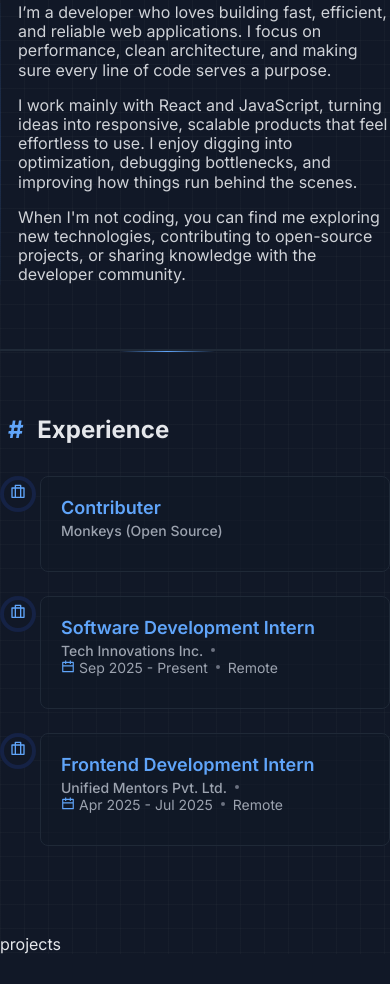
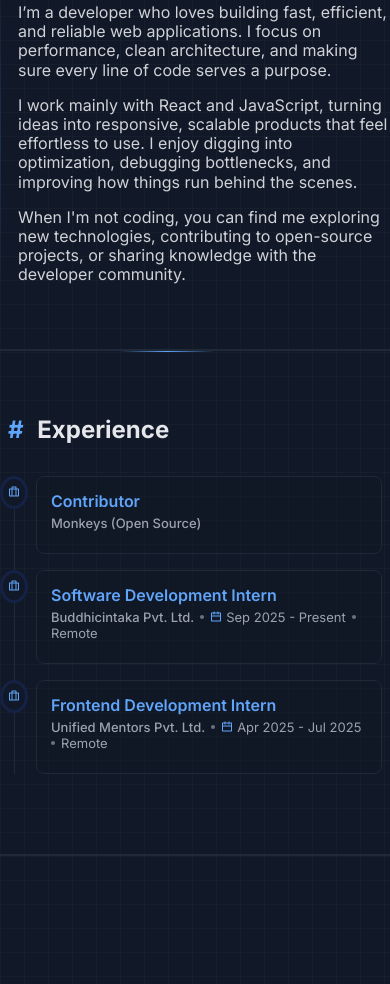
Before and after one commit to atul030702/dev-portfolio, a website built with Parcel: page index.html in a window 390 px wide. Shown: the part 776-1760 px from the top of the page. Before the commit the page ends 1730 px from the top, so only its background shows below. Built offline with nearby package versions, Linux system fonts and the light colour scheme.

Commit message:
fix: added responsiveness in the experience section

```diff
--- a/index.html
+++ b/index.html
@@ -85,7 +85,8 @@
                     </h2>
                     <div id="experience-content" class="experience-content-div"></div>
                 </section>
-                <section class="projects">projects</section>
+
+                <section id="project-section" class="project" aria-labelledby="projects"></section>
             </main>
             <footer></footer>
         </div>
--- a/src/modules/experience/experience.js
+++ b/src/modules/experience/experience.js
@@ -10,6 +10,7 @@ function experienceSection() {
 
     const experienceItemHTML = experienceData.map((exp) => {
         return `
+            <div class="vertical-bar"></div>
             <div class="experience-item">
                 <div class="icon-container">
                     ${briefcaseIcon}
--- a/src/modules/experience/index.css
+++ b/src/modules/experience/index.css
@@ -4,23 +4,26 @@
     --card-border-color: rgb(31, 41, 55);
 }
 
+.vertical-bar {
+    position: absolute;
+    left: 2.25rem;
+    top: 0;
+    bottom: 0;
+    width: 1px;
+    background-color: rgb(31, 41, 55);
+}
+
 .experience-item {
     position: relative;
-    padding-left: 2.5rem;
-    margin-bottom: 1.5rem;
-}
-
-@media (min-width: 640px) {
-    .experience-item {
-        padding-left: 3rem;
-    }
+    padding-left: 3.5rem;
+    margin-bottom: 2rem;
 }
 
 .icon-container {
     position: absolute;
     left: 0;
     top: 0;
-    padding: 4px 6px;
+    padding: 5px 7.5px;
     background: var(--bg-color);
     border: 4px solid rgba(30, 58, 138, 0.3);
     border-radius: 50%;
@@ -28,25 +31,26 @@
 }
 
 .icon-container svg {
-    height: 1rem;
-    width: 1rem;
+    height: 1.125rem;
+    width: 1.125rem;
 }
 
 .experience-card {
     --bg-color: rgba(17, 24, 39, 0.5);
     background: var(--bg-color);
-    padding: 1.25rem;
+    padding: 1.5rem;
     border-radius: 0.5rem;
     border: 1px solid var(--card-border-color);
     transition: box-shadow 0.3s ease;
+    margin-left: 0.5rem;
 }
 
 .experience-card:hover {
-    box-shadow: 0 4px 6px -1px rgba(0, 0, 0, 0.1), 0 2px 4px -1px rgba(0, 0, 0, 0.06);
+    box-shadow: 0 10px 15px -3px rgba(0, 0, 0, 0.1), 0 4px 6px -2px rgba(0, 0, 0, 0.05);
 }
 
 .experience-role {
-    font-size: 1.125rem;
+    font-size: 1.25rem;
     font-weight: 600;
     color: rgb(96, 165, 250);
     margin: 0;
@@ -56,8 +60,8 @@
     display: flex;
     flex-wrap: wrap;
     align-items: center;
-    gap: 0 0.5rem;
-    font-size: 0.875rem;
+    gap: 0 0.625rem;
+    font-size: 0.9375rem;
     color: rgb(156, 163, 175);
     margin-bottom: 0.75rem;
     margin-top: 0.25rem;
@@ -68,8 +72,8 @@
 }
 
 .dot-separator {
-    height: 0.25rem;
-    width: 0.25rem;
+    height: 0.3125rem;
+    width: 0.3125rem;
     border-radius: 9999px;
     background-color: rgb(107, 114, 128);
     display: inline-block;
@@ -81,7 +85,111 @@
 }
 
 .period-container svg {
-    height: 0.875rem;
-    width: 0.875rem;
+    height: 0.9375rem;
+    width: 0.9375rem;
     margin-right: 0.25rem;
 }
+
+@media (max-width: 1023px) {
+    .vertical-bar {
+        left: 1.6rem;
+    }
+
+    .experience-item {
+        padding-left: 3rem;
+        margin-bottom: 1.5rem;
+    }
+
+    .icon-container {
+        padding: 6px 6px 4px 6px;
+    }
+
+    .icon-container svg {
+        height: 1rem;
+        width: 1rem;
+    }
+
+    .experience-card {
+        padding: 1.25rem;
+        margin-left: 0.5rem;
+    }
+
+    .experience-card:hover {
+        box-shadow: 0 4px 6px -1px rgba(0, 0, 0, 0.1), 0 2px 4px -1px rgba(0, 0, 0, 0.06);
+    }
+
+    .experience-role {
+        font-size: 1.125rem;
+    }
+
+    .experience-meta {
+        gap: 0 0.5rem;
+        font-size: 0.875rem;
+    }
+
+    .dot-separator {
+        height: 0.25rem;
+        width: 0.25rem;
+    }
+
+    .period-container svg {
+        height: 0.875rem;
+        width: 0.875rem;
+    }
+}
+
+@media (max-width: 639px) {
+    .vertical-bar {
+        left: 1.4rem;
+    }
+
+    .experience-item {
+        padding-left: 2.5rem;
+        margin-bottom: 1.25rem;
+    }
+
+    .experience-card {
+        margin-left: 0.75rem;
+    }
+}
+
+@media (max-width: 479px) {
+    .vertical-bar {
+        left: 0.9rem;
+    }
+
+    .experience-item {
+        padding-left: 1.75rem;
+        margin-bottom: 1rem;
+    }
+
+    .icon-container {
+        padding: 3.5px 5px;
+        border-width: 3px;
+    }
+
+    .icon-container svg {
+        height: 0.75rem;
+        width: 0.75rem;
+    }
+
+    .experience-card {
+        padding: 0.875rem;
+        margin: 0 0.5rem;
+    }
+
+    .experience-role {
+        font-size: 1rem;
+    }
+
+    .experience-meta {
+        gap: 0 0.375rem;
+        font-size: 0.8125rem;
+        margin-bottom: 0.5rem;
+    }
+
+    .period-container svg {
+        height: 0.75rem;
+        width: 0.75rem;
+    }
+}
--- a/src/modules/utils/experienceObj.js
+++ b/src/modules/utils/experienceObj.js
@@ -1,7 +1,7 @@
 export const experienceData = [
     {
         id: 1,
-        role: 'Contributer',
+        role: 'Contributor',
         company: 'Monkeys (Open Source)',
         period: '',
         location: '',
@@ -9,7 +9,7 @@ export const experienceData = [
     {
         id: 2,
         role: 'Software Development Intern',
-        company: 'Tech Innovations Inc.',
+        company: 'Buddhicintaka Pvt. Ltd.',
         period: 'Sep 2025 - Present',
         location: 'Remote',
     },
--- a/styles.css
+++ b/styles.css
@@ -249,7 +249,6 @@ body {
 }
 
 /* Experience Section */
-
 .experience {
     width: 100%;
     padding: 4rem 0;
@@ -261,3 +260,29 @@ body {
     position: relative;
     margin-top: 2rem;
 }
+
+@media (min-width: 480px) {
+    .experience-content-div {
+        padding: 0 0.75rem;
+    }
+}
+
+@media (min-width: 640px) {
+    .experience-content-div {
+        padding: 0 0.5rem;
+    }
+}
+
+@media (min-width: 1024px) {
+    .experience-content-div {
+        padding: 0 1rem;
+    }
+}
+
+/* Project Section */
+.project {
+    width: 100%;
+    padding: 4rem 0;
+    border-top: 2px solid var(--border-top);
+    position: relative;
+}
```
